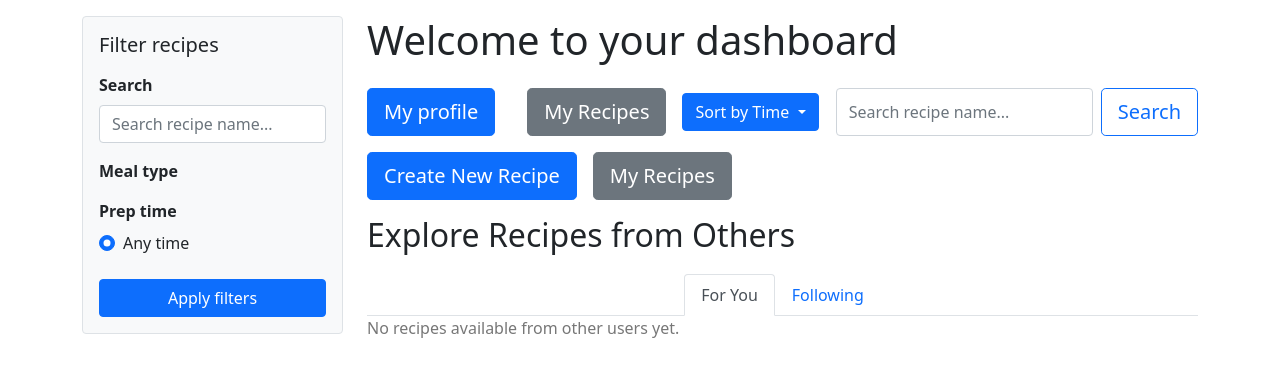
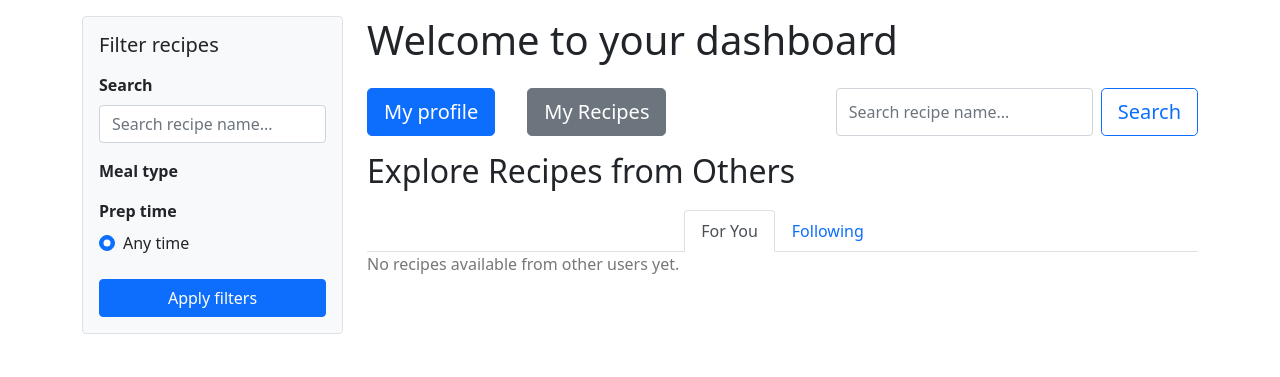
Before and after one commit to a-dish12/tmp, a Django app: template recipes/templates/dashboard.html in a window 1280 px wide. Shown: the part 56-433 px from the top of the page. Run offline with Django 5.2, Linux system fonts and the light colour scheme; the template is opened without the code that fills it, so the values that code supplies are empty; some libraries are stand-ins or nearby versions.

Commit message:
Resolving remaining conflicts

```diff
--- a/recipes/templates/dashboard.html
+++ b/recipes/templates/dashboard.html
@@ -100,20 +100,6 @@
             My Recipes
           </a>
 
-          <!-- Time Filter-->
-          <a class="btn btn-primary dropdown-toggle" href="#" id="time-filter-dropdown" role="button" data-bs-toggle="dropdown" aria-expanded="false">
-            Sort by Time
-          </a>
-          <ul class="dropdown-menu" aria-labelledby="time-filter-dropdown">
-            <li><a class="dropdown-item" href="{{request.path}}?max_time=20">20 mins or Less</a></li>
-            <li><a class="dropdown-item" href="{{request.path}}?max_time=45">45 mins or Less</a></li>
-            <li><a class="dropdown-item" href="{{request.path}}?max_time=60">60 mins or Less</a></li>
-            <li><a class="dropdown-item" href="{{request.path}}?max_time=90">90 mins or Less</a></li>
-            <li><hr class="dropdown-divider"></li>
-            <li><a class="dropdown-item" href="{{request.path}}?min_time=90">Over 90 mins</a></li>
-            <li><a class="dropdown-item" href="{{request.path}}">All Recipes</a></li>
-          </ul>
-
           <!-- Search Form -->
           <form method="get" action="" class="d-flex ms-auto">
             <input
@@ -127,12 +113,6 @@
               Search
             </button>
           </form>
-        <a href="{% url 'create_recipe' %}" class="btn btn-primary btn-lg">
-          Create New Recipe
-        </a>
-        <a href="{% url 'user_recipes' %}" class="btn btn-secondary btn-lg">
-          My Recipes
-        </a>
       </div>
 
       <!-- Active filters summary -->
@@ -169,7 +149,6 @@
 
       <!-- Following/ For You chooser-->
       <nav class="nav nav-tabs justify-content-center">
-        <!--Figure out the if, with, and how to apply request.path (google it)-->
           {% if following_page %}
             <a class="nav-link" href="{% url 'dashboard' %}">For You</a>
             <a class="nav-link active" aria-current="page" href="{% url 'following_dashboard' %}">Following</a>
```
